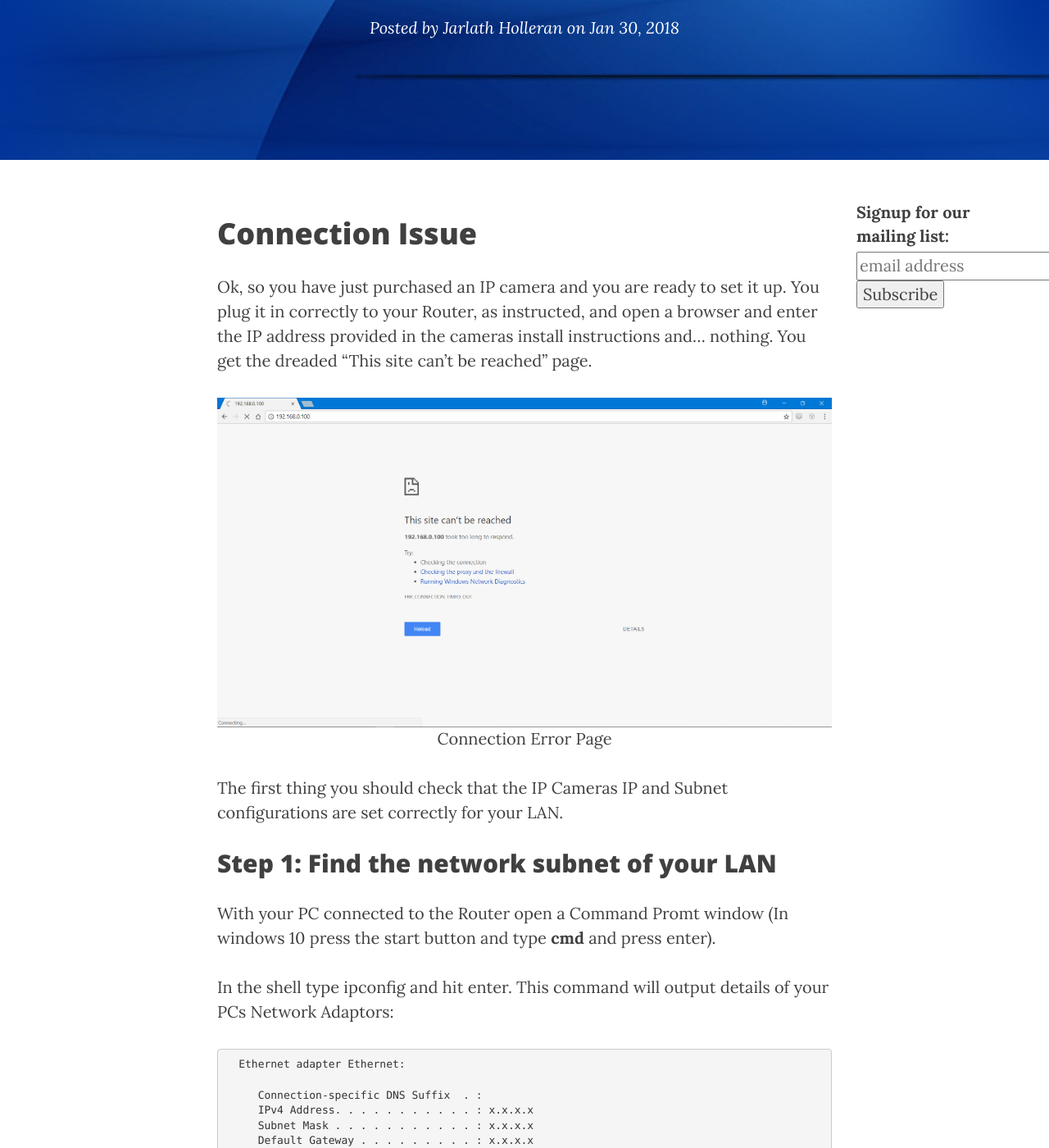
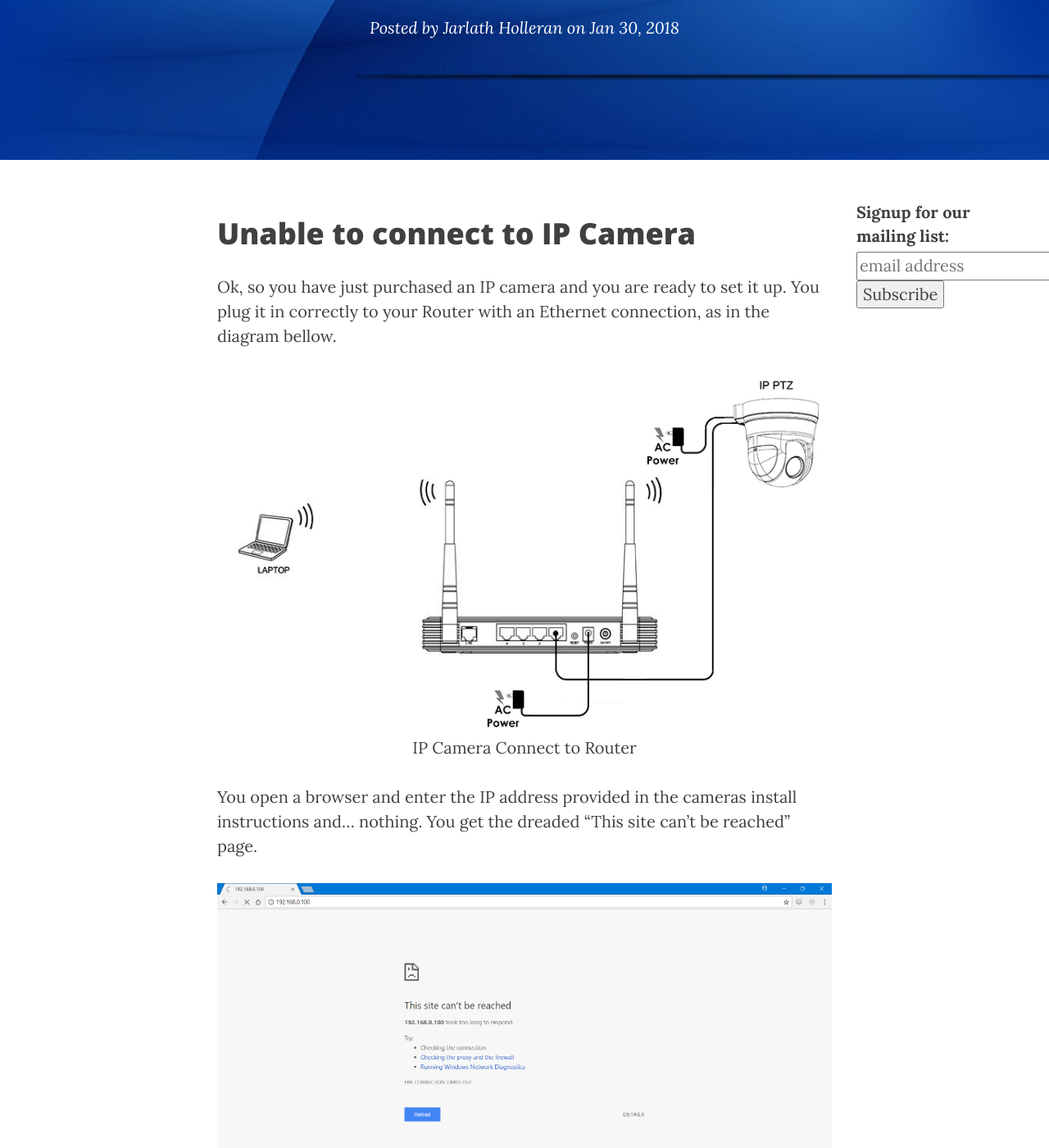
Before and after one commit to jholleran/calvingcamerareviews, a Jekyll site: the page built from _posts/2018-01-30-unable-to-connect-to-ip-camera-subnet-issue.markdown, in a window 1280 px wide and 1400 px high, scrolled down 341 px. Shown: the whole window at 82% size. Built offline with Jekyll 4.4.1, drawn with Linux system fonts in a browser that asks for light colours; nearby versions of some CDN libraries; comment, search, counter and statistics services are not loaded.

Commit message:
Added connection diagram

```diff
--- a/_posts/2018-01-30-unable-to-connect-to-ip-camera-subnet-issue.markdown
+++ b/_posts/2018-01-30-unable-to-connect-to-ip-camera-subnet-issue.markdown
@@ -12,8 +12,15 @@ description: |
 categories: ip camera debug issues
 ---
 
-<h1>Connection Issue</h1>
-Ok, so you have just purchased an IP camera and you are ready to set it up. You plug it in correctly to your Router, as instructed, and open a browser and enter the IP address provided in the cameras install instructions and... nothing. You get the dreaded "This site can’t be reached" page.
+<h1>Unable to connect to IP Camera</h1>
+Ok, so you have just purchased an IP camera and you are ready to set it up. You plug it in correctly to your Router with an Ethernet connection, as in the diagram bellow.
+
+<figure>
+   <img src="{{site.baseurl}}/img/ip-camera-wired-connection-diagram.png" alt="IP Camera connection diagram with RJ45 cable" style="width: 100%;">
+  <figcaption style="text-align: center;">IP Camera Connect to Router</figcaption>
+</figure>
+
+ You open a browser and enter the IP address provided in the cameras install instructions and... nothing. You get the dreaded "This site can’t be reached" page.
 
 <figure>
    <img src="{{site.baseurl}}/img/connection-error-page.PNG" alt="Connection Error Page" style="width: 100%;">
```
